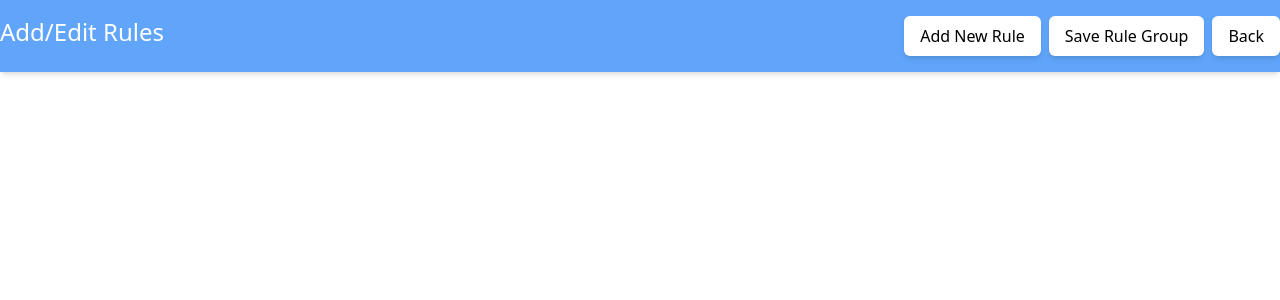
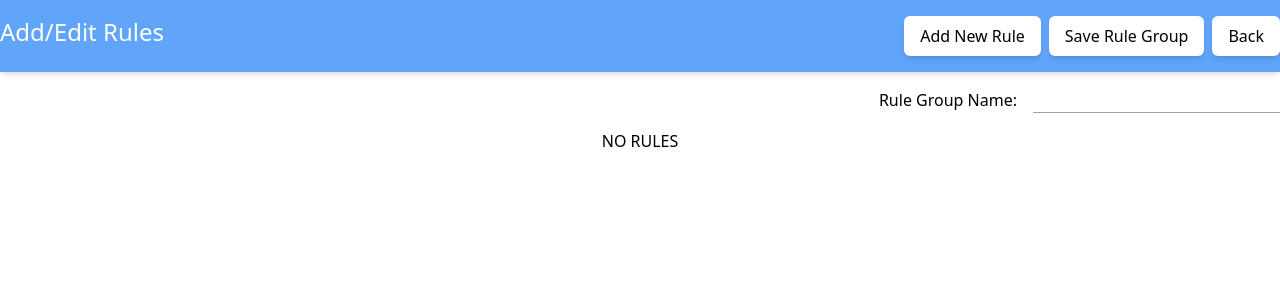
Before and after one commit to rawen-nxt/grule, a Vue app: page / in a window 1280 px wide. Shown: the top 300 px of the page. Built offline with nearby package versions, Linux system fonts and the light colour scheme.

Commit message:
Add rules list block

```diff
--- a/package.json
+++ b/package.json
@@ -13,8 +13,10 @@
     "format": "prettier --write src/"
   },
   "dependencies": {
+    "lodash": "^4.17.21",
     "pinia": "^2.1.3",
-    "vue": "^3.3.4"
+    "vue": "^3.3.4",
+    "vue-uuid": "^3.0.0"
   },
   "devDependencies": {
     "@rushstack/eslint-patch": "^1.2.0",
--- a/src/assets/main.css
+++ b/src/assets/main.css
@@ -5,10 +5,23 @@
 .header {
     @apply bg-blue-400 shadow-md
 }
+
+.h1 {
+    @apply text-2xl text-white align-middle
+}
+
 .btn {
     @apply py-2 px-4 rounded-md shadow-md
 }
 
+.input {
+    @apply px-2 ml-4 border-b border-gray-400 focus:border-b-2 focus:border-gray-800 focus:outline-none
+}
+
 .light {
-    @apply bg-white
+    @apply bg-white hover:bg-blue-100 active:bg-blue-200 active:shadow-none
 }
+
+.rule-item {
+    @apply px-4 py-8 mb-2 relative border rounded-md shadow-md
+}
--- a/src/components/GRule/GRule.vue
+++ b/src/components/GRule/GRule.vue
@@ -1,13 +1,62 @@
 <script setup>
+import {ref} from 'vue';
+import useRulesStore from '@/stores/Rules';
+import {storeToRefs} from 'pinia';
 import GRuleHeader from '@/components/GRule/GRuleHeader.vue';
+import GRuleList from '@/components/GRule/GRuleList.vue'
 
-function addRule() {
-  console.log('add rule')
-}
+const rulesStore = useRulesStore()
+const {ruleGroupName, rules, activeIndex} = storeToRefs(rulesStore)
+
+
+const mode = ref('edit')
 </script>
 
 <template>
-<GRuleHeader @add-rule="addRule"></GRuleHeader>
+<GRuleHeader @add-rule="rulesStore.addRule()"></GRuleHeader>
+  <div class="container mx-auto relative">
+    <div class="b-group-name w100 flex justify-end py-4">
+      <label class="font-medium">Rule Group Name:</label>
+      <input
+          class="input"
+          type="text"
+          name="groupName"
+          v-model="ruleGroupName"
+      />
+    </div>
+    <div
+        v-if="rules.length"
+        class="switcher absolute right-0 flex justify-center border rounded"
+    >
+      <div
+          :class="{ 'bg-blue-400 text-white': mode === 'edit' }"
+          class="rounded py-1 px-4 cursor-pointer"
+          @click="mode = 'edit'"
+      >
+        Visual
+      </div>
+      <div
+          :class="{ 'bg-blue-400 text-white': mode === 'code' }"
+          class="py-1 px-4 rounded cursor-pointer"
+          @click="mode = 'code'"
+      >
+        Code
+      </div>
+    </div>
+
+    <div v-if="rules.length" class="flex gap-8 flex-col">
+      <GRuleList
+          class="w-1/5"
+          :rules="rules"
+          :activeIndex="activeIndex"
+          @set-active="rulesStore.setActiveIndex($event)"
+          @delete-rule="rulesStore.deleteRule($event)"
+      ></GRuleList>
+
+    </div>
+
+    <div v-else class="text-center">NO RULES</div>
+  </div>
 </template>
 
 <style scoped>
--- a/src/components/GRule/GRuleHeader.vue
+++ b/src/components/GRule/GRuleHeader.vue
@@ -10,7 +10,7 @@ function addRule() {
 <template>
   <header class="header">
     <div class="container flex justify-between align-center py-4 mx-auto">
-      <h1 class="text-2xl text-white align-middle">Add/Edit Rules</h1>
+      <h1 class="h1">Add/Edit Rules</h1>
       <div class="btn-block flex gap-2">
         <button
             class="btn light"
--- /dev/null
+++ b/src/components/GRule/GRuleList.vue
@@ -0,0 +1,44 @@
+<script setup>
+const props = defineProps({
+  rules: {
+    type: Object,
+    default:() => {}
+  },
+  activeIndex: {
+    type: Number,
+    required: true
+  }
+})
+const emit = defineEmits(['setActive', 'deleteRule'])
+
+function setActive(index) {
+  emit('setActive', index)
+}
+function deleteRule(index) {
+  emit('deleteRule', index)
+}
+
+</script>
+
+<template>
+  <div
+      v-for="(rule, index) in props.rules"
+      :key="rule.id"
+      class="rule-item"
+      :class="{
+        'bg-blue-400 text-white border-transparent': index === activeIndex,
+        'bg-blue-50 cursor-pointer': index !== activeIndex,
+      }"
+      @click="setActive(index)"
+  >
+    <div class="text-2xl">{{ rule.name }}</div>
+    <div>{{ rule.desc }}</div>
+    <button class="absolute right-4 top-8" @click.stop="deleteRule(index)">
+      x
+    </button>
+  </div>
+</template>
+
+<style scoped>
+
+</style>
--- a/src/stores/Rules.js
+++ b/src/stores/Rules.js
@@ -1,19 +1,31 @@
 import {defineStore} from 'pinia';
 import {reactive, ref} from 'vue';
+import {cloneDeep} from 'lodash/lang';
+import { uuid } from "vue-uuid";
 
 const useRulesStore = defineStore('rules', () => {
-  const ruleGroupName = ref('')
-  const rules = reactive([
-      {name: 'Rule 1', desc: 'rule 1 description'}
-    ]
-  )
-  const activeIndex = ref(0)
+  const blankRule =  {
+    name: '',
+    desc: '',
+    conditions:{},
+    actions: {}
+  }
+  const ruleGroupName = ref(''),
+        rules = reactive([]),
+        activeIndex = ref(0)
 
   function addRule(){
-    rules.push(rules[0])
+    const newRule = cloneDeep(blankRule)
+    newRule.name = 'Rule ' + (rules.length + 1)
+    newRule.id = uuid.v1()
+    rules.push(newRule)
   }
-  function deleteRule(){
-    console.log('delete rule')
+
+  function deleteRule(index){
+    rules.splice(index, 1);
+    if(index <= activeIndex.value && activeIndex.value > 0) {
+      activeIndex.value--
+    }
   }
 
   function setActiveIndex(index) {
```
Also changed, not shown: src/helpers/constants.js (added), 1 other file (tests, documents, lock files or other folders).
